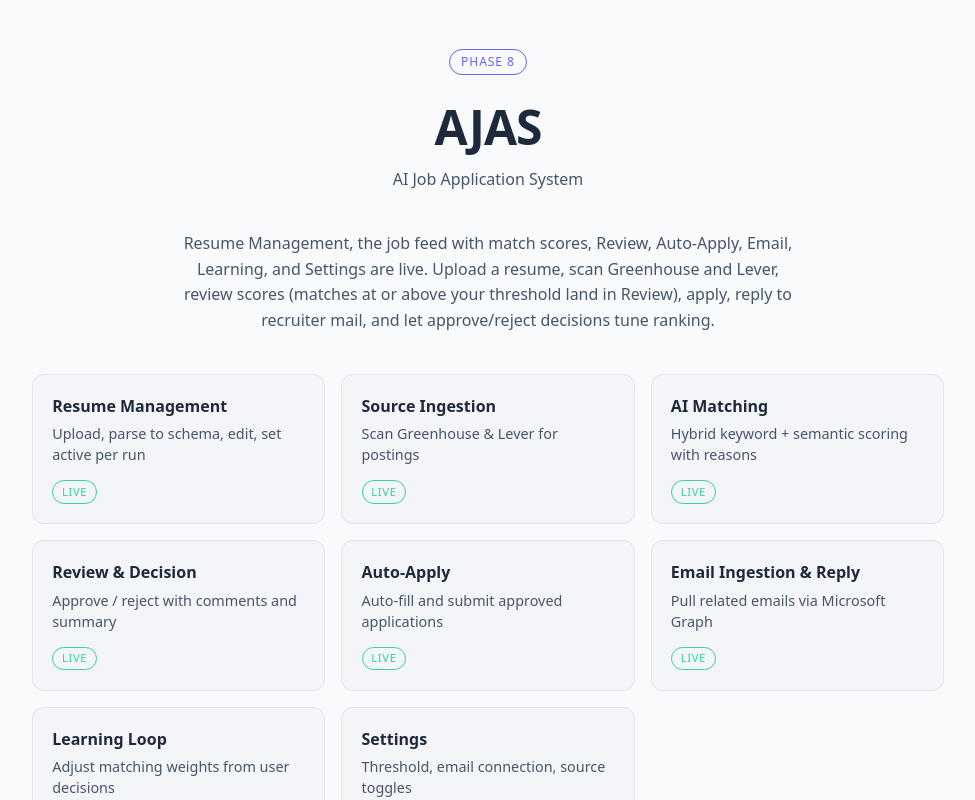
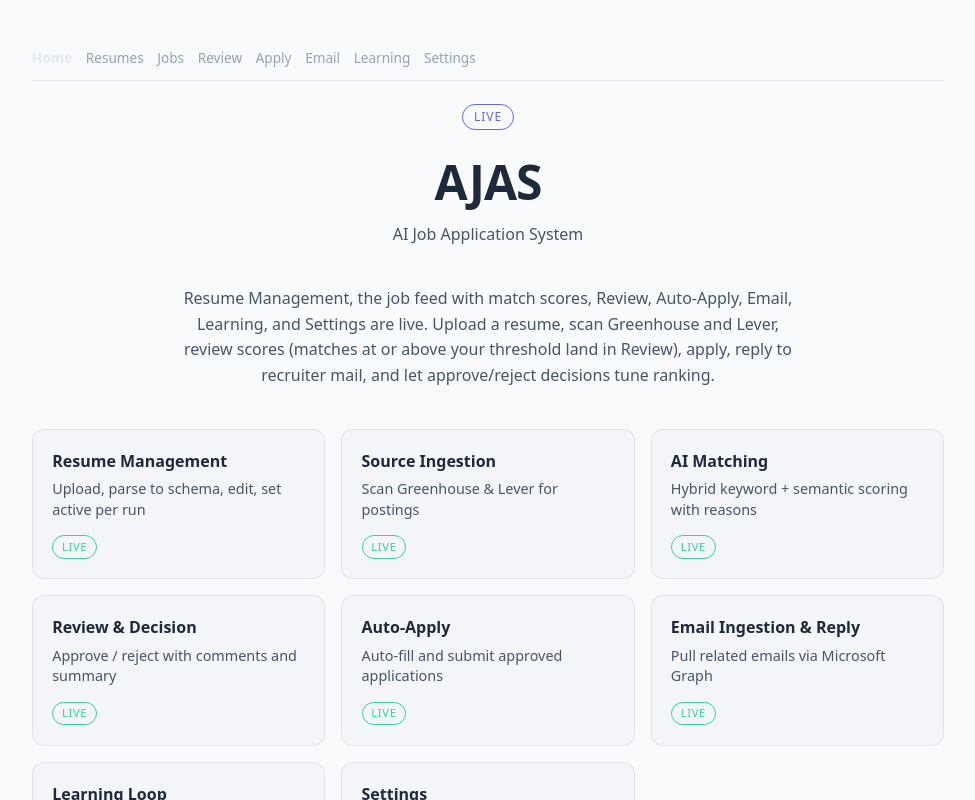
Before and after one commit to weatherills/AJAS, a React (Vite) app in the folder frontend/: page / in a window 1280 px wide. Shown: the top 800 px of the page, without its empty margins (152-1127 px from the left). Built offline with nearby package versions, Linux system fonts and the light colour scheme.

Commit message:
Add a global nav so every AJAS screen can reach the others.
Home-only back links meant Review, Jobs, and Settings were a hop away
from each other after the stacked product went live.

Co-authored-by: Brian Weatherill <bpweatherill@users.noreply.github.com>

```diff
--- a/frontend/src/App.css
+++ b/frontend/src/App.css
@@ -2,6 +2,30 @@
   max-width: 960px;
   margin: 0 auto;
   padding: 3rem 1.5rem 4rem;
+}
+
+.app-nav {
+  display: flex;
+  flex-wrap: wrap;
+  gap: 0.35rem 0.85rem;
+  margin: 0 0 1.35rem;
+  padding-bottom: 0.75rem;
+  border-bottom: 1px solid rgba(148, 163, 184, 0.2);
+}
+
+.app-nav a {
+  color: #94a3b8;
+  text-decoration: none;
+  font-size: 0.85rem;
+}
+
+.app-nav a:hover {
+  color: #c7d2fe;
+}
+
+.app-nav a.is-active {
+  color: #e2e8f0;
+  font-weight: 600;
 }
 
 .header {
--- a/frontend/src/App.tsx
+++ b/frontend/src/App.tsx
@@ -1,5 +1,6 @@
 import { useEffect, useState } from 'react'
 import './App.css'
+import { AppNav } from './components/AppNav'
 import { ApplyPage } from './pages/Apply'
 import { EmailPage } from './pages/Email'
 import { JobFeedPage } from './pages/JobFeed'
@@ -97,8 +98,9 @@ function useHashRoute(): Route {
 function Home() {
   return (
     <div className="page">
+      <AppNav />
       <header className="header">
-        <span className="badge">Phase 8</span>
+        <span className="badge">Live</span>
         <h1>AJAS</h1>
         <p className="tagline">AI Job Application System</p>
       </header>
--- /dev/null
+++ b/frontend/src/components/AppNav.tsx
@@ -0,0 +1,14 @@
+import { NAV_LINKS, navIsActive } from '../lib/nav'
+
+export function AppNav() {
+  const hash = typeof window === 'undefined' ? '#/' : window.location.hash || '#/'
+  return (
+    <nav className="app-nav" aria-label="AJAS">
+      {NAV_LINKS.map((link) => (
+        <a key={link.href} href={link.href} className={navIsActive(link.href, hash) ? 'is-active' : undefined}>
+          {link.label}
+        </a>
+      ))}
+    </nav>
+  )
+}
--- /dev/null
+++ b/frontend/src/lib/nav.ts
@@ -0,0 +1,24 @@
+export type NavLink = { href: string; label: string }
+
+export const NAV_LINKS: NavLink[] = [
+  { href: '#/', label: 'Home' },
+  { href: '#/resumes', label: 'Resumes' },
+  { href: '#/jobs', label: 'Jobs' },
+  { href: '#/review', label: 'Review' },
+  { href: '#/apply', label: 'Apply' },
+  { href: '#/email', label: 'Email' },
+  { href: '#/learning', label: 'Learning' },
+  { href: '#/settings', label: 'Settings' },
+]
+
+export function hashPath(hash: string): string {
+  const raw = (hash.replace(/^#/, '') || '/').split('?')[0]
+  return raw.startsWith('/') ? raw : `/${raw}`
+}
+
+export function navIsActive(href: string, hash: string): boolean {
+  const path = hashPath(hash)
+  const target = href.replace(/^#/, '') || '/'
+  if (target === '/') return path === '/'
+  return path === target || path.startsWith(`${target}/`)
+}
--- a/frontend/src/pages/Apply.tsx
+++ b/frontend/src/pages/Apply.tsx
@@ -1,6 +1,7 @@
 import { useCallback, useEffect, useState } from 'react'
 import { autoApplyApi, USE_MOCK } from '../api'
 import type { ApplyDetail, ApplySummary } from '../api/autoApplyTypes'
+import { AppNav } from '../components/AppNav'
 import { ToastStack } from '../components/Toast'
 import { canCancel, stateLabel } from '../lib/autoApply'
 
@@ -58,11 +59,9 @@ export function ApplyPage({ requestId }: { requestId: string | null }) {
 
   return (
     <div className="page library-page apply-page">
+      <AppNav />
       <header className="library-header">
         <div>
-          <a href="#/" className="back-link">
-            Home
-          </a>
           <h1>Auto-Apply</h1>
           <p className="tagline">Track programmatic submissions and manual packages from Review.</p>
         </div>
--- a/frontend/src/pages/Email.tsx
+++ b/frontend/src/pages/Email.tsx
@@ -1,6 +1,7 @@
 import { useCallback, useEffect, useRef, useState } from 'react'
 import { emailApi, USE_MOCK } from '../api'
 import type { EmailStatus, EmailThread } from '../api/emailTypes'
+import { AppNav } from '../components/AppNav'
 import { EmailThreadPane } from '../components/EmailThreadPane'
 import { ToastStack } from '../components/Toast'
 import { formatWhen, relativeTime } from '../lib/email'
@@ -66,11 +67,9 @@ export function EmailPage() {
 
   return (
     <div className="page library-page email-page">
+      <AppNav />
       <header className="library-header">
         <div>
-          <a href="#/" className="back-link">
-            Home
-          </a>
           <h1>Email</h1>
           <p className="tagline">Recruiter threads linked to tracked jobs, with in-app replies.</p>
         </div>
--- a/frontend/src/pages/JobFeed.tsx
+++ b/frontend/src/pages/JobFeed.tsx
@@ -2,6 +2,7 @@ import { useCallback, useEffect, useMemo, useRef, useState } from 'react'
 import { jobsApi, matchingApi, resumeApi, settingsApi, USE_MOCK } from '../api'
 import type { JobCard, JobDetail, JobFilters, JobSourceName, SourceStatus } from '../api/jobsTypes'
 import type { MatchView } from '../api/matchingTypes'
+import { AppNav } from '../components/AppNav'
 import { JobEmailsTab } from '../components/JobEmailsTab'
 import { MatchBadge } from '../components/MatchBadge'
 import { MatchMeter } from '../components/MatchMeter'
@@ -396,11 +397,9 @@ export function JobFeedPage() {
       <div className="sr-only" aria-live="polite">
         {liveMessage}
       </div>
+      <AppNav />
       <header className="library-header">
         <div>
-          <a href="#/" className="back-link">
-            Home
-          </a>
           <h1>Job feed</h1>
           <p className="tagline">Public Greenhouse and Lever postings, merged when they are the same role.</p>
         </div>
--- a/frontend/src/pages/Learning.tsx
+++ b/frontend/src/pages/Learning.tsx
@@ -1,4 +1,5 @@
 import { useCallback, useEffect, useState } from 'react'
+import { AppNav } from '../components/AppNav'
 import { learningApi, USE_MOCK } from '../api'
 import type { LearningMetrics, LearningParams } from '../api/learningTypes'
 import { asStrictness, loadPeriod, percent, savePeriod, STRICTNESS_HELP, STRICTNESS_LABEL } from '../lib/learning'
@@ -102,11 +103,9 @@ export function LearningPanel({ compact = false }: { compact?: boolean }) {
 export function LearningPage() {
   return (
     <div className="page library-page">
+      <AppNav />
       <header className="library-header">
         <div>
-          <a href="#/" className="back-link">
-            Home
-          </a>
           <h1>Learning Loop</h1>
           <p className="tagline">Approve and reject matches to tune ranking. Metrics stay per-user.</p>
         </div>
--- a/frontend/src/pages/ResumeEditor.tsx
+++ b/frontend/src/pages/ResumeEditor.tsx
@@ -1,6 +1,7 @@
 import { useCallback, useEffect, useMemo, useRef, useState } from 'react'
 import { resumeApi } from '../api'
 import type { Contact, Education, Experience, ResumeDetail } from '../api/resumeTypes'
+import { AppNav } from '../components/AppNav'
 import { Modal } from '../components/Modal'
 import { StatusBadge } from '../components/StatusBadge'
 import { ToastStack } from '../components/Toast'
@@ -139,6 +140,7 @@ export function ResumeEditor({ resumeId, onBack, onSaved }: { resumeId: string;
 
   return (
     <div className="page editor-page">
+      <AppNav />
       <header className="page-header">
         <div>
           <button type="button" className="link-btn" onClick={() => tryNav(onBack)}>
--- a/frontend/src/pages/ResumeLibrary.tsx
+++ b/frontend/src/pages/ResumeLibrary.tsx
@@ -5,6 +5,7 @@ import { sha256Hex } from '../lib/hash'
 import { LAST_READY_KEY, RUN_LOCK_KEY } from '../lib/runLock'
 import { canSelectForRun, isParsing, preselectReady, uiStatus } from '../lib/status'
 import { validateClientFile } from '../lib/validation'
+import { AppNav } from '../components/AppNav'
 import { Modal } from '../components/Modal'
 import { StatusBadge } from '../components/StatusBadge'
 import { ToastStack } from '../components/Toast'
@@ -126,11 +127,9 @@ export function ResumeLibrary() {
 
   return (
     <div className="page library-page">
+      <AppNav />
       <header className="library-header">
         <div>
-          <a href="#/" className="back-link">
-            Home
-          </a>
           <h1>Resume library</h1>
           <p className="tagline">Upload, parse, edit, and pick a resume for an apply run.</p>
         </div>
--- a/frontend/src/pages/Review.tsx
+++ b/frontend/src/pages/Review.tsx
@@ -1,6 +1,7 @@
 import { useCallback, useEffect, useMemo, useRef, useState } from 'react'
 import { reviewApi, USE_MOCK } from '../api'
 import type { DecisionValue, ReviewDetail, ReviewFilters, ReviewMatch, ReviewTab } from '../api/reviewTypes'
+import { AppNav } from '../components/AppNav'
 import { ApplyModal } from '../components/ApplyModal'
 import { ToastStack } from '../components/Toast'
 import {
@@ -234,11 +235,9 @@ export function ReviewPage() {
       <div className="sr-only" aria-live="polite">
         {liveMessage}
       </div>
+      <AppNav />
       <header className="library-header">
         <div>
-          <a href="#/" className="back-link">
-            Home
-          </a>
           <h1>Review &amp; Decision</h1>
           <p className="tagline">Approve or reject matches and saved jobs. Shortcuts: A approve · R reject · ⌘/Ctrl+Enter save with comment.</p>
         </div>
--- a/frontend/src/pages/Settings.tsx
+++ b/frontend/src/pages/Settings.tsx
@@ -1,6 +1,7 @@
 import { useCallback, useEffect, useRef, useState } from 'react'
 import { getUserId, learningApi, setUserId, settingsApi, USE_MOCK } from '../api'
 import type { SettingsDoc } from '../api/settingsTypes'
+import { AppNav } from '../components/AppNav'
 import { Modal } from '../components/Modal'
 import { ToastStack } from '../components/Toast'
 import {
@@ -268,11 +269,9 @@ export function SettingsPage() {
 
   return (
     <div className="page library-page">
+      <AppNav />
       <header className="library-header">
         <div>
-          <a href="#/" className="back-link">
-            Home
-          </a>
           <h1>Settings</h1>
           <p className="tagline">Match threshold, learning, Microsoft 365 email, and job sources.</p>
         </div>
```
Also changed, not shown: 1 other file (tests, documents, lock files or other folders).
